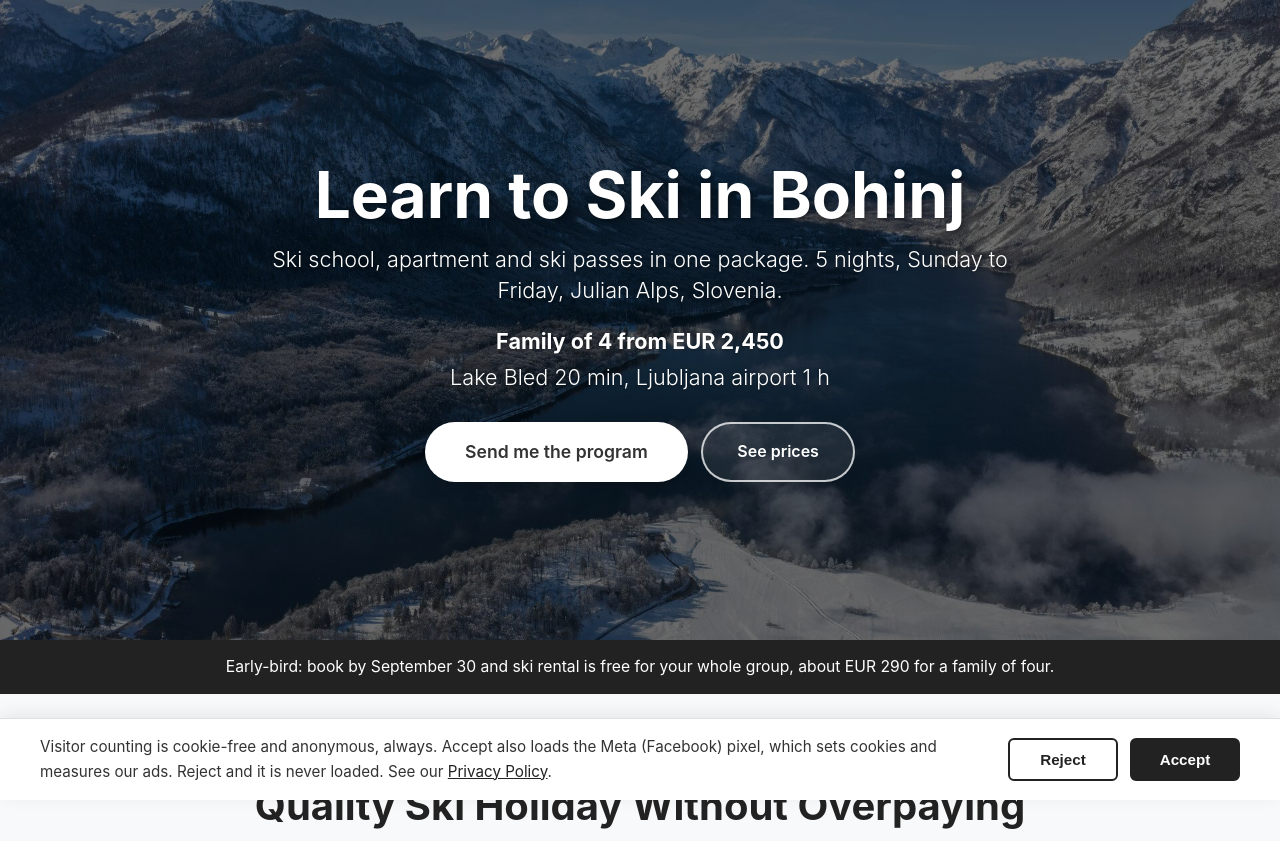
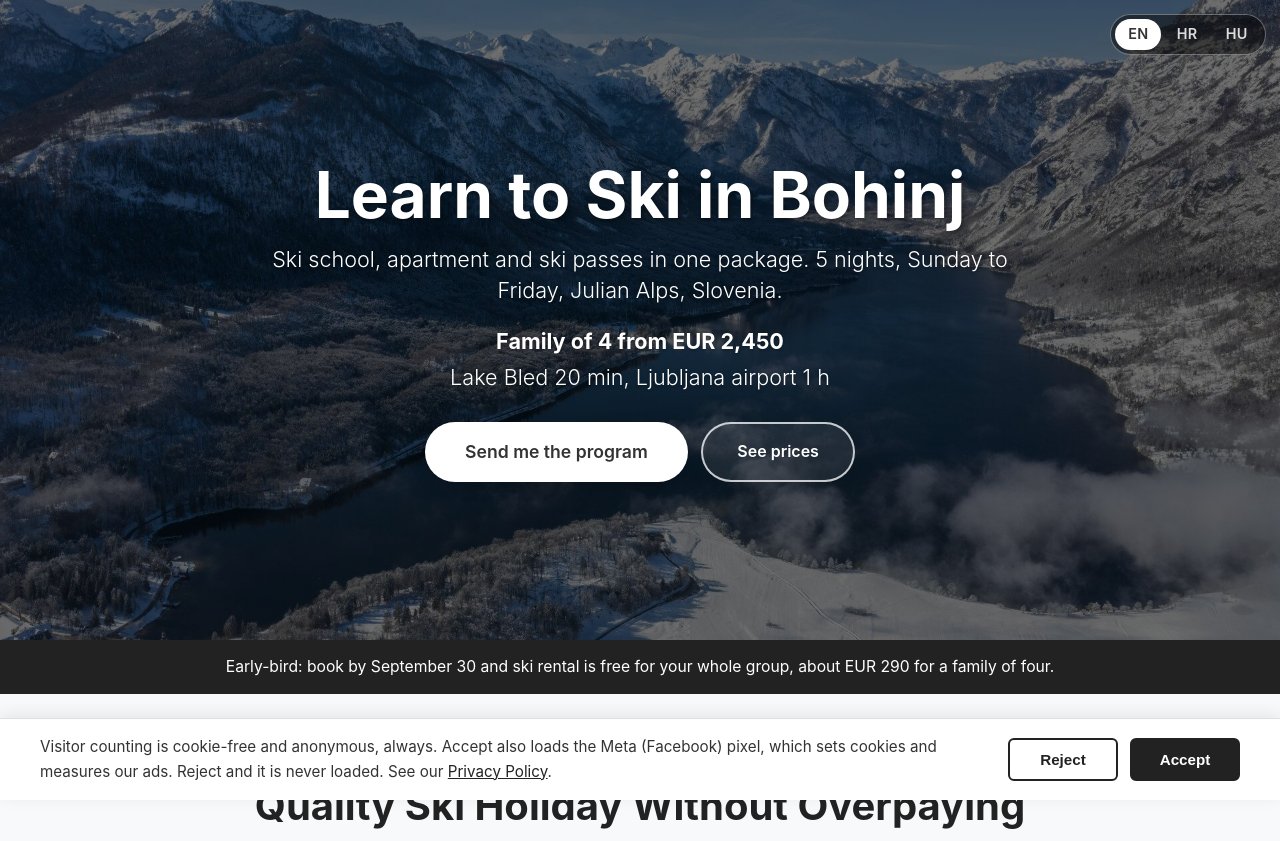
Before and after one commit to vitalykurilov-sys/bohinj-ski-week, a plain HTML site: page index.html in a window 1280 px wide. Shown: the top 841 px of the page. Drawn offline with Linux system fonts and the light colour scheme; files whose address does not match are found by name.

Commit message:
language switch in the hero, same order in the footer
Compact EN | HR | HU pill in the top right of the hero on all three
locales; current locale is a non-link with aria-current. Links point to
the locale roots, matching hreflang. Footer switch reordered to English |
Hrvatski | Magyar so both switches read the same.

Co-Authored-By: Claude Opus 5 (1M context) <noreply@anthropic.com>

```diff
--- a/index.html
+++ b/index.html
@@ -254,6 +254,11 @@
 
     <!-- Hero Section (v2) -->
     <section class="hero">
+        <nav class="lang-switch" aria-label="Language">
+            <span class="lang-current" aria-current="page">EN</span>
+            <a href="/hr/" hreflang="hr" lang="hr">HR</a>
+            <a href="/hu/" hreflang="hu" lang="hu">HU</a>
+        </nav>
         <div class="hero-content">
             <h1>Learn to Ski in Bohinj</h1>
             <p class="hero-subtitle">Ski school, apartment and ski passes in one package. 5 nights, Sunday to Friday, Julian Alps, Slovenia.</p>
@@ -722,8 +727,8 @@
             <p class="footer-copyright">&copy; 2026 Apartmaji Žnidar. All rights reserved.</p>
             <nav class="footer-lang" aria-label="Language" style="text-align:center;margin-top:0.75rem;font-size:0.9rem;">
                 <a href="/" aria-current="page" style="color:#fff;text-decoration:none;margin:0 0.4rem;">English</a><span style="color:#555;">|</span>
-                <a href="/hu/" style="color:#aaa;text-decoration:none;margin:0 0.4rem;">Magyar</a><span style="color:#555;">|</span>
-                <a href="/hr/" style="color:#aaa;text-decoration:none;margin:0 0.4rem;">Hrvatski</a>
+                <a href="/hr/" style="color:#aaa;text-decoration:none;margin:0 0.4rem;">Hrvatski</a><span style="color:#555;">|</span>
+                <a href="/hu/" style="color:#aaa;text-decoration:none;margin:0 0.4rem;">Magyar</a>
             </nav>
         </div>
     </footer>
--- a/styles.css
+++ b/styles.css
@@ -36,6 +36,61 @@ body {
     z-index: 1;
     width: 100%;
     max-width: 760px;
+}
+
+/* Language switch in the top right of the hero. The footer switch stays as is. */
+.lang-switch {
+    position: absolute;
+    top: 0.9rem;
+    right: 0.9rem;
+    z-index: 2;
+    display: flex;
+    align-items: center;
+    gap: 0.15rem;
+    padding: 0.25rem;
+    background: rgba(0, 0, 0, 0.45);
+    border: 1px solid rgba(255, 255, 255, 0.35);
+    border-radius: 50px;
+    font-size: 0.9rem;
+    font-weight: 600;
+    letter-spacing: 0.03em;
+}
+
+.lang-switch a,
+.lang-switch .lang-current {
+    display: block;
+    padding: 0.5rem 0.8rem;
+    line-height: 1;
+    border-radius: 50px;
+    text-decoration: none;
+}
+
+.lang-switch a {
+    color: rgba(255, 255, 255, 0.85);
+    transition: background 0.2s ease, color 0.2s ease;
+}
+
+.lang-switch a:hover {
+    background: rgba(255, 255, 255, 0.18);
+    color: #fff;
+}
+
+.lang-switch .lang-current {
+    background: #fff;
+    color: #333;
+}
+
+@media (max-width: 380px) {
+    .lang-switch {
+        top: 0.7rem;
+        right: 0.7rem;
+        font-size: 0.85rem;
+    }
+
+    .lang-switch a,
+    .lang-switch .lang-current {
+        padding: 0.45rem 0.65rem;
+    }
 }
 
 .hero h1 {
```
Also changed, not shown: hr/index.html (+7 -2 lines), hu/index.html (+7 -2 lines).
